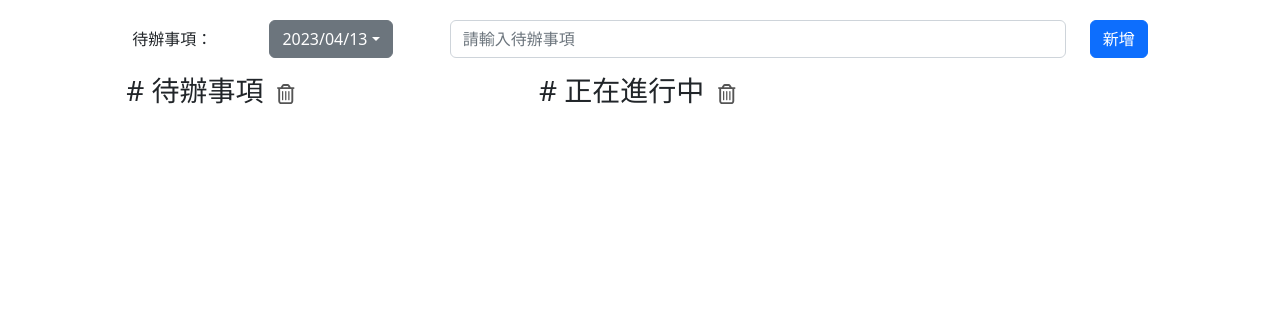
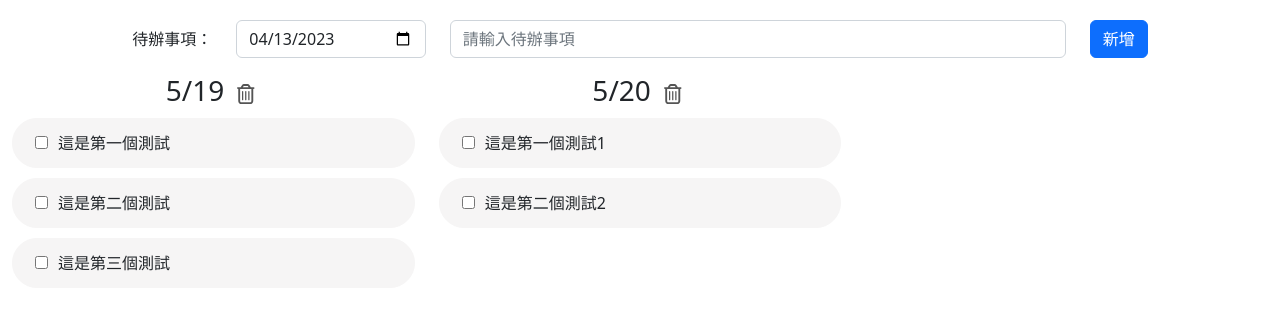
Before and after one commit to LinTF/TodoList, a Vue app: page / in a window 1280 px wide. Shown: the top 310 px of the page. Built offline with nearby package versions, Linux system fonts and the light colour scheme.

Commit message:
修改顯示方式並測試 待改為自動塞入陣列的方式 目前是寫死資料做測試

```diff
--- a/src/App.vue
+++ b/src/App.vue
@@ -6,12 +6,9 @@
       </div>
       <div class="col-md-2">
         <div class="dropdown">
-          <button class="btn btn-secondary dropdown-toggle" type="button" id="dropdownMenuButton1" data-bs-toggle="dropdown" aria-expanded="false">
-            {{ formatDate(this.dates[0]) }}
-          </button>
-          <ul class="dropdown-menu" aria-labelledby="dropdownMenuButton1">
-            <li v-for="date in this.dates" :key="date"><a class="dropdown-item" href="#">{{ formatDate(date) }}</a></li>
-          </ul>
+          <div>
+            <input type="date" v-model="selectedDate" class="form-control">
+          </div>
         </div>
       </div>
       <div class="col-md-6">
@@ -25,7 +22,7 @@
 
   <div class="row">
     <todo :propsTodo="todoItem" @emitItemTxtArray="getSelectItemTxt" />
-    <ing :propsIngItemTxtArray="ingItem" />
+    <!-- <ing :propsIngItemTxtArray="ingItem" /> -->
   </div>
 </template>
 
@@ -37,11 +34,23 @@
     name: 'todoList',
     data() {
       return {
-        todoItem: [],
-        ingItem: [],
-        finishItem: [],
+        // todoItem: [],
+        todoItem: [
+          {
+            date: '5/19',
+            item: ['這是第一個測試', '這是第二個測試', '這是第三個測試'
+            ]
+          },
+          {
+            date: '5/20',
+            item: ['這是第一個測試1', '這是第二個測試2'
+            ]
+          }
+        ],
+        // ingItem: [],
+        // finishItem: [],
         todoItemText: '',
-        dates: []
+        selectedDate: ''
       }
     },
     components: {
@@ -50,18 +59,24 @@
     },
     created() {
       // 當元件被建立時讀取 localstorage 資料
-      const todoListData = localStorage.getItem("todoItem");
-      if (todoListData) {
-        this.todoItem = JSON.parse(todoListData);
-      }
+      // const todoListData = localStorage.getItem("todoItem");
+      // if (todoListData) {
+      //   this.todoItem = JSON.parse(todoListData);
+      // }
 
-      // 日期列表
-      this.getDateList();
+      // 日期元件
+      const today = new Date();
+      const year = today.getFullYear();
+      const month = String(today.getMonth() + 1).padStart(2, '0');
+      const day = String(today.getDate()).padStart(2, '0');
+      this.selectedDate = `${year}-${month}-${day}`;
     },
     methods: {
       addTodoItem() {
         if (this.todoItemText.trim() !== '') {
-          this.todoItem.push(this.todoItemText);
+          const date = this.formatDate(this.selectedDate);
+          const item = date + '：' + this.todoItemText
+          this.todoItem.push(item);
           localStorage.setItem("todoItem", JSON.stringify(this.todoItem));
 
           // 新增後還原 textbox 為空值
@@ -69,26 +84,10 @@
         }
       },
       getSelectItemTxt(val) {
-        this.ingItem = val;
+        // this.ingItem = val;
       },
-      getDateList() {
-        const now = new Date();
-        const after30Days = new Date(now);
-        // const dateList = [];
-
-        // 加 30 天
-        after30Days.setDate(now.getDate() + 30);
-
-        // 跑迴圈把所有日期裝到陣列 dates 裡
-        while (now <= after30Days) {
-          // dateList.push(new Date(now));
-          this.dates.push(new Date(now));
-          now.setDate(now.getDate() + 1);
-        }
-
-        // this.dates = dateList;
-      },
-      formatDate(date) {
+      formatDate(dateStr) {
+        const date = new Date(dateStr);
         const year = date.getFullYear();
         const month = String(date.getMonth() + 1).padStart(2, '0');
         const day = String(date.getDate()).padStart(2, '0');
--- a/src/components/todo.vue
+++ b/src/components/todo.vue
@@ -1,13 +1,13 @@
 <template>
-    <div class="col-md-4">
-        <h3># 待辦事項
+    <div class="col-md-4" v-for="todo in propsTodo" :key="todo.date">
+        <h3>{{ todo.date }}
             <button class="del-icon" @click="showClass"><i class="fa-regular fa-trash-can"></i></button>
         </h3>
         <div class="todo-block">
-            <div v-for="(item, index) in propsTodo" :key="index" class="row item">
+            <div v-for="(todoItem, index) in todo.item" :key="index" class="row item">
                 <div class="col-md-8 vertical-center">
-                    <input type="checkbox" :id="item+index" @change="getCheckedItem(index, item)">
-                    <label :for="item+index">{{ item }}</label>
+                    <input type="checkbox" :id="todoItem+index" @change="getCheckedItem(index, todoItem)">
+                    <label :for="todoItem+index">{{ todoItem }}</label>
                 </div>
                 <div class="col-md-4">
                     <button type="submit" class="btn btn-danger mb-3" :style="dynamicStyle" @click="deleteTodoItem(index)">刪除</button>
@@ -33,6 +33,7 @@
                 itemTxtArray: []
             }
         },
+        emits: ['emitItemTxtArray'],
         methods: {
             deleteTodoItem(val) {
                 // 從 localStorage 將 todoItem 取出，並轉換成陣列
```
